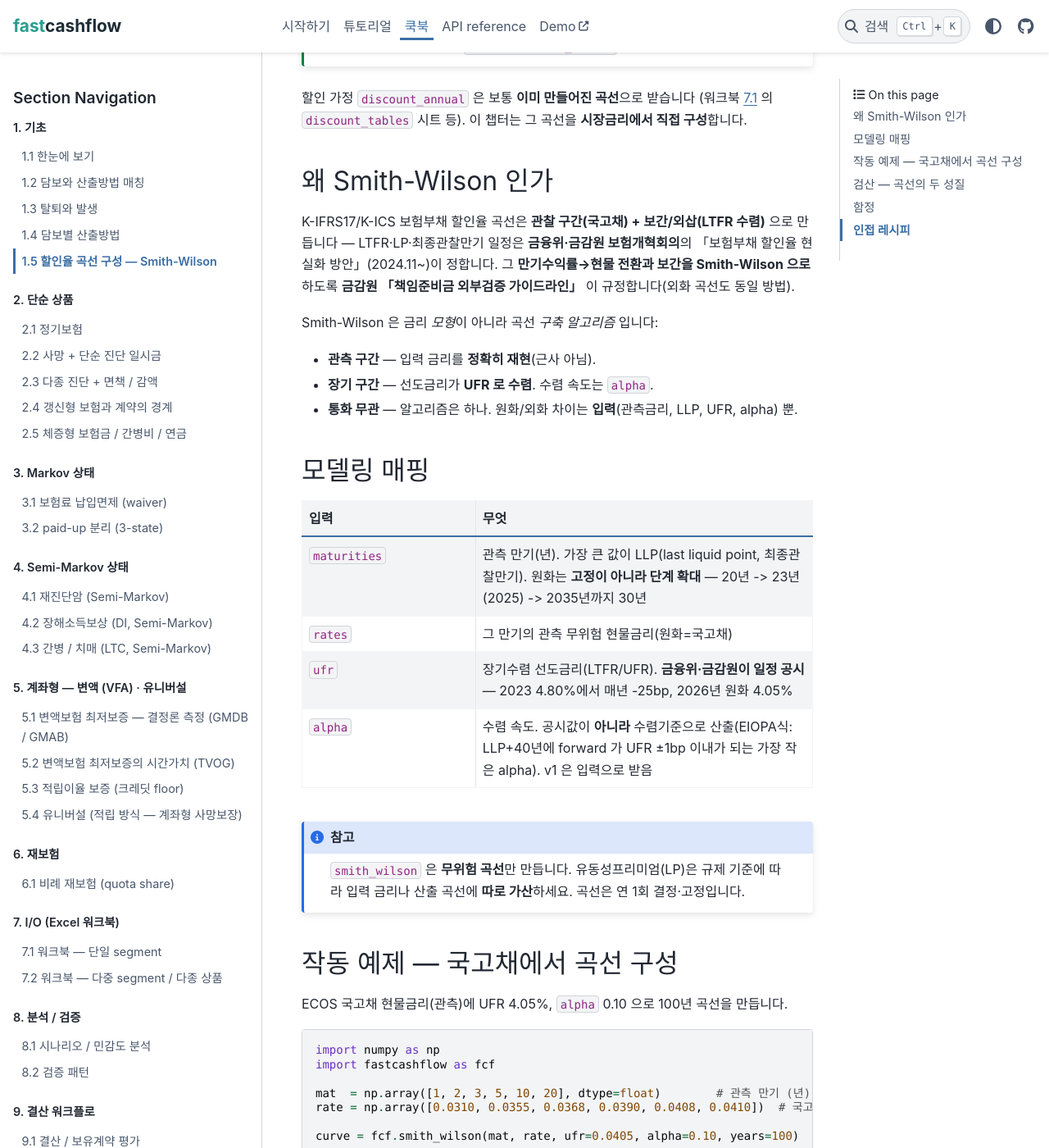
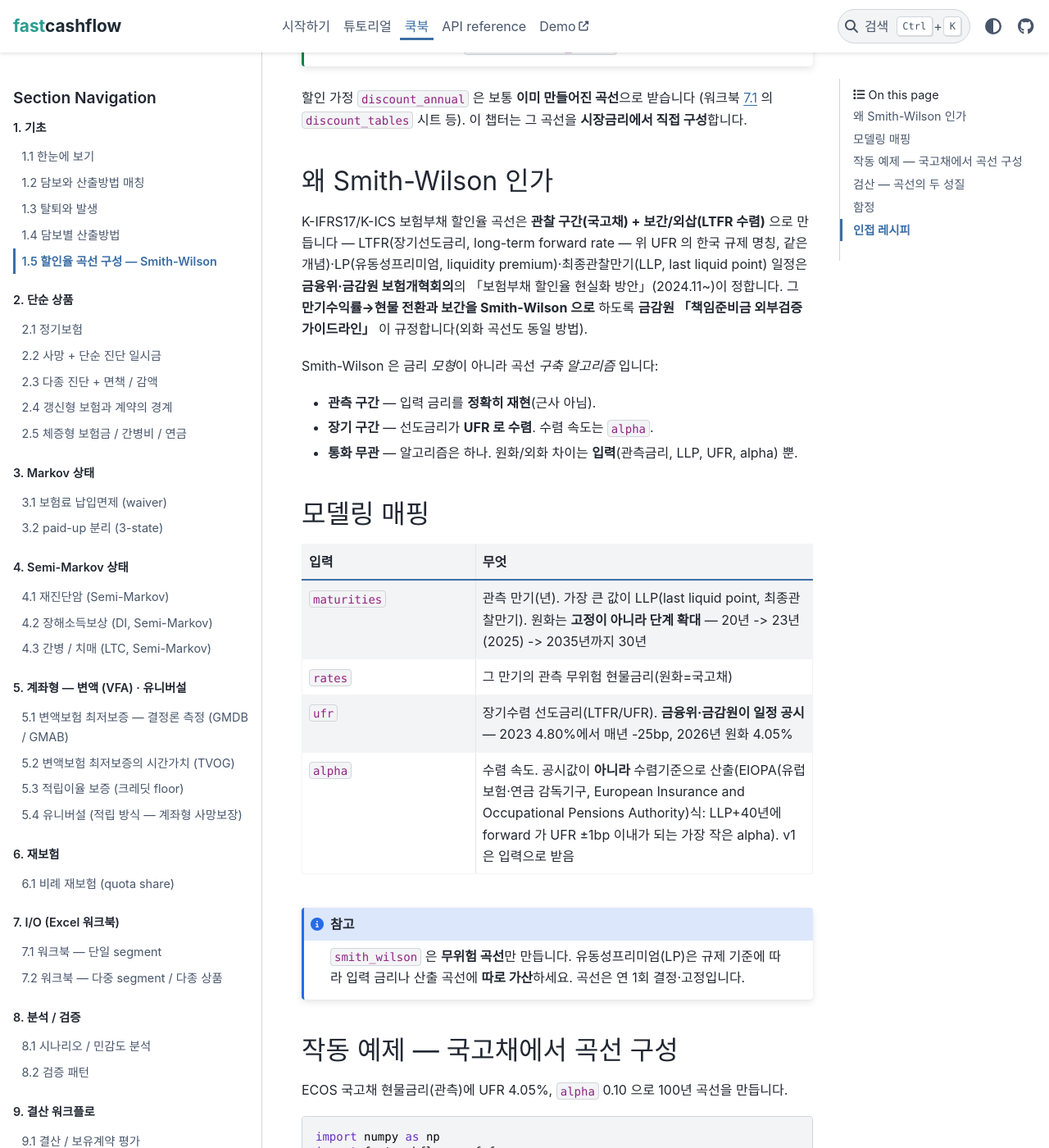
Before and after one commit to seokhoonj/fastcashflow, a Sphinx documentation site: the page built from docs/cookbook/basics/discount-curve.md, in a window 1280 px wide and 1400 px high, scrolled down 452 px. Shown: the whole window at 82% size. Built offline with Sphinx 7.4.7 and the PyData theme 0.15.4, drawn with Linux system fonts in a browser that asks for light colours.

Commit message:
docs: gloss LTFR / LLP / LP / EIOPA on first use in the discount-curve chapter
LTFR was never expanded (and is the Korean regulatory name for the same quantity as
the EIOPA UFR -- now stated); LP and the last-liquid-point are spelled out at first
use; EIOPA is expanded to its full name.

```diff
--- a/docs/cookbook/basics/discount-curve.md
+++ b/docs/cookbook/basics/discount-curve.md
@@ -18,8 +18,10 @@
 ## 왜 Smith-Wilson 인가
 
 K-IFRS17/K-ICS 보험부채 할인율 곡선은 **관찰 구간(국고채) + 보간/외삽(LTFR 수렴)**
-으로 만듭니다 — LTFR·LP·최종관찰만기 일정은 **금융위·금감원 보험개혁회의**의
-「보험부채 할인율 현실화 방안」(2024.11~)이 정합니다. 그 **만기수익률→현물 전환과
+으로 만듭니다 — LTFR(장기선도금리, long-term forward rate — 위 UFR 의 한국 규제
+명칭, 같은 개념)·LP(유동성프리미엄, liquidity premium)·최종관찰만기(LLP, last
+liquid point) 일정은 **금융위·금감원 보험개혁회의**의 「보험부채 할인율 현실화
+방안」(2024.11~)이 정합니다. 그 **만기수익률→현물 전환과
 보간을 Smith-Wilson 으로** 하도록 **금감원 「책임준비금 외부검증 가이드라인」** 이
 규정합니다(외화 곡선도 동일 방법).
 
@@ -47,7 +49,8 @@ Smith-Wilson 은 금리 *모형*이 아니라 곡선 *구축 알고리즘* 입
   - 장기수렴 선도금리(LTFR/UFR). **금융위·금감원이 일정 공시** — 2023 4.80%에서
     매년 -25bp, 2026년 원화 4.05%
 * - `alpha`
-  - 수렴 속도. 공시값이 **아니라** 수렴기준으로 산출(EIOPA식: LLP+40년에 forward 가
+  - 수렴 속도. 공시값이 **아니라** 수렴기준으로 산출(EIOPA(유럽 보험·연금 감독기구,
+    European Insurance and Occupational Pensions Authority)식: LLP+40년에 forward 가
     UFR ±1bp 이내가 되는 가장 작은 alpha). v1 은 입력으로 받음
 :::
 
```
